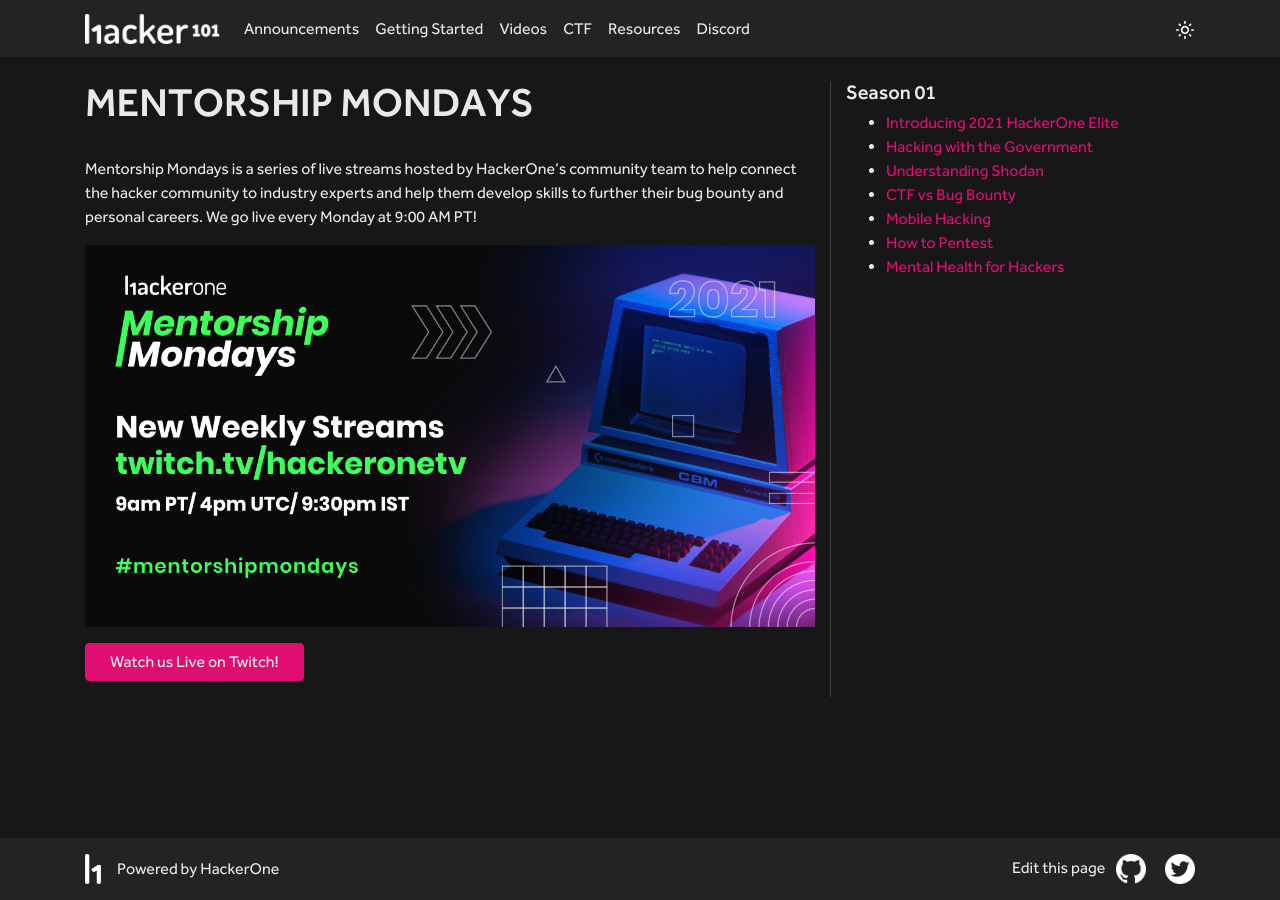
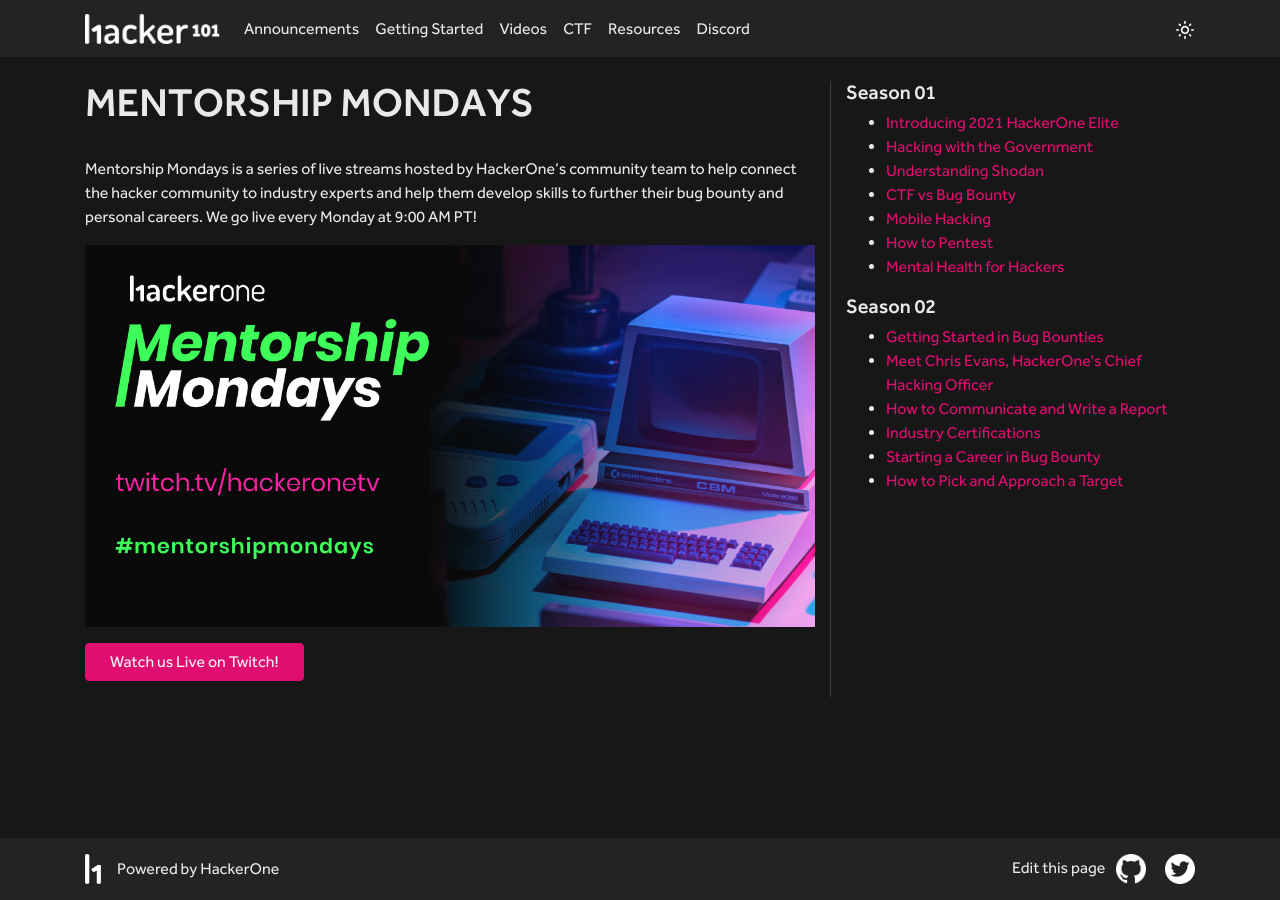
Before and after one commit to Hacker0x01/hacker101, a Jekyll site: the page built from playlists/mentorshipmondays.md, in a window 1280 px wide. Built offline with Jekyll 4.4.1, drawn with Linux system fonts in a browser that asks for light colours.

Commit message:
MentorshipMondays - Last commit

```diff
--- a/playlists/mentorshipmondays.md
+++ b/playlists/mentorshipmondays.md
@@ -18,11 +18,25 @@
         url: /sessions/mm/s01/how_to_pentest
       - text: "Mental Health for Hackers"
         url: /sessions/mm/s01/meantalhealth
+  - title: "Season 02"
+    links:
+      - text: "Getting Started in Bug Bounties"
+        url: /sessions/mm/s02/getting_started
+      - text: "Meet Chris Evans, HackerOne's Chief Hacking Officer"
+        url: /sessions/mm/s02/h1_CHO
+      - text: "How to Communicate and Write a Report"
+        url: /sessions/mm/s02/how_to_write_reports
+      - text: "Industry Certifications"
+        url: "/sessions/mm/s02/industry_certificates"
+      - text: "Starting a Career in Bug Bounty"
+        url: "/sessions/mm/s02/starting_a_career"
+      - text: "How to Pick and Approach a Target"
+        url: "/sessions/mm/s02/how_to_pick_a_target"
 ---
 
 Mentorship Mondays is a series of live streams hosted by HackerOne's community team to help connect the hacker community to industry experts and help them develop skills to further their bug bounty and personal careers. We go live every Monday at 9:00 AM PT!
 
-![MentorshipMonday](../assets/mm/2021/Announcement.png)
+![MentorshipMonday](../assets/mm/Announcement.png)
 
 
 <a class="btn btn-primary" href="https://twitch.tv/HackerOneTV">
```
Also changed, not shown: sessions/mm/s02/getting_started.md (added, +26 -0 lines), sessions/mm/s02/h1_CHO.md (added, +27 -0 lines), sessions/mm/s02/how_to_pick_a_target.md (added, +27 -0 lines), sessions/mm/s02/industry_certificates.md (added, +27 -0 lines), sessions/mm/s02/starting_a_career.md (added, +29 -0 lines), assets/mm/Announcement.png (added), sessions/mm/s02/how_to_write_reports.md (added), 1 other file.
